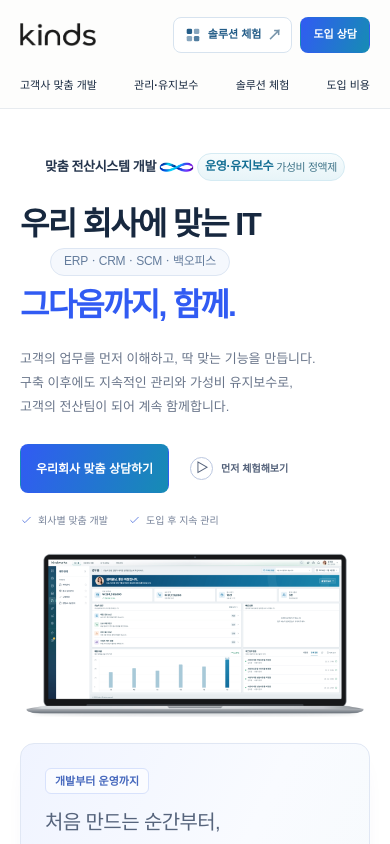
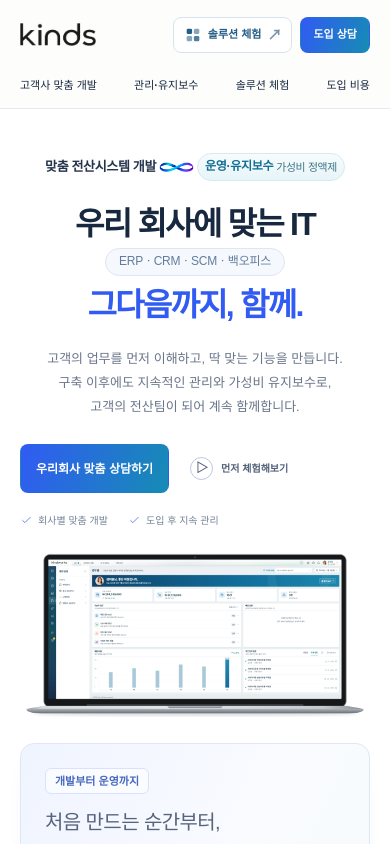
Before and after one commit to bestwjin/kindshome, a Next.js app: page / in a window 390 px wide. Shown: the top 844 px of the page. Built offline with nearby package versions, Linux system fonts and the light colour scheme; no server answers; a web font is replaced by a local one.

Commit message:
Center mobile hero text

```diff
--- a/src/app/redesign.css
+++ b/src/app/redesign.css
@@ -466,6 +466,7 @@ html { scroll-padding-top: 110px; }
 }
 @media (max-width: 760px) {
   .kh-laptop-hero .kh-hero-grid { width: calc(100% - 40px); grid-template-columns: minmax(0,1fr); gap: 18px; padding-block: 44px 18px; }
-  .kh-laptop-hero h1 { font-size: clamp(32px, 8vw, 48px); }
+  .kh-laptop-hero h1 { margin-inline: auto; font-size: clamp(32px, 8vw, 48px); text-align: center; }
+  .kh-laptop-hero .kh-hero-description { margin-inline: auto; text-align: center; }
   .kh-hero-device { max-width: 620px; width: 100%; justify-self: center; }
 }
```
